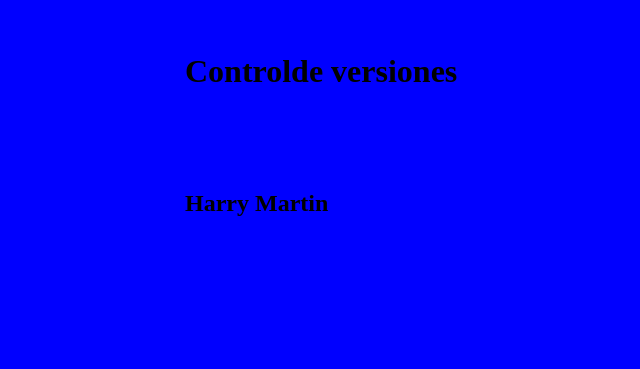
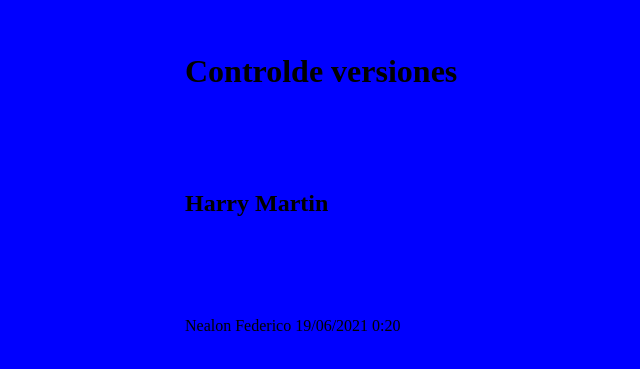
Before and after one commit to fausto2001/TP_SO_I4_Equipo_, a plain HTML site: page index.html in a window 1280 px wide. Shown: the part 147-516 px from the top of the page, without its empty margins (115-755 px from the left). Drawn offline with Linux system fonts and the light colour scheme.

Commit message:
Agregados nombre, apellido, hora y fecha

```diff
--- a/index.html
+++ b/index.html
@@ -9,5 +9,6 @@
 <body>
 <h1>Controlde versiones</h1>
 <h2>Harry Martin</h2>
+<p>Nealon Federico 19/06/2021 0:20</p>
 </body>
 </html>
```
